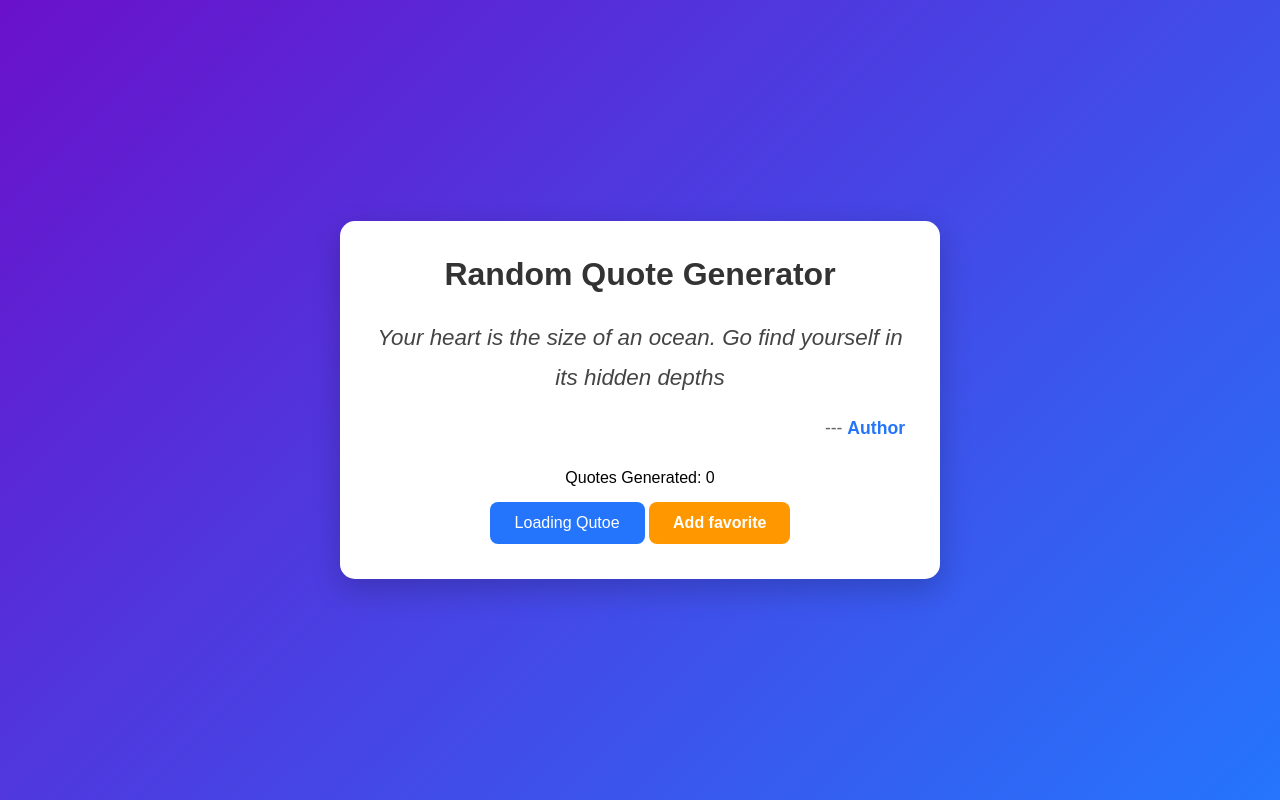
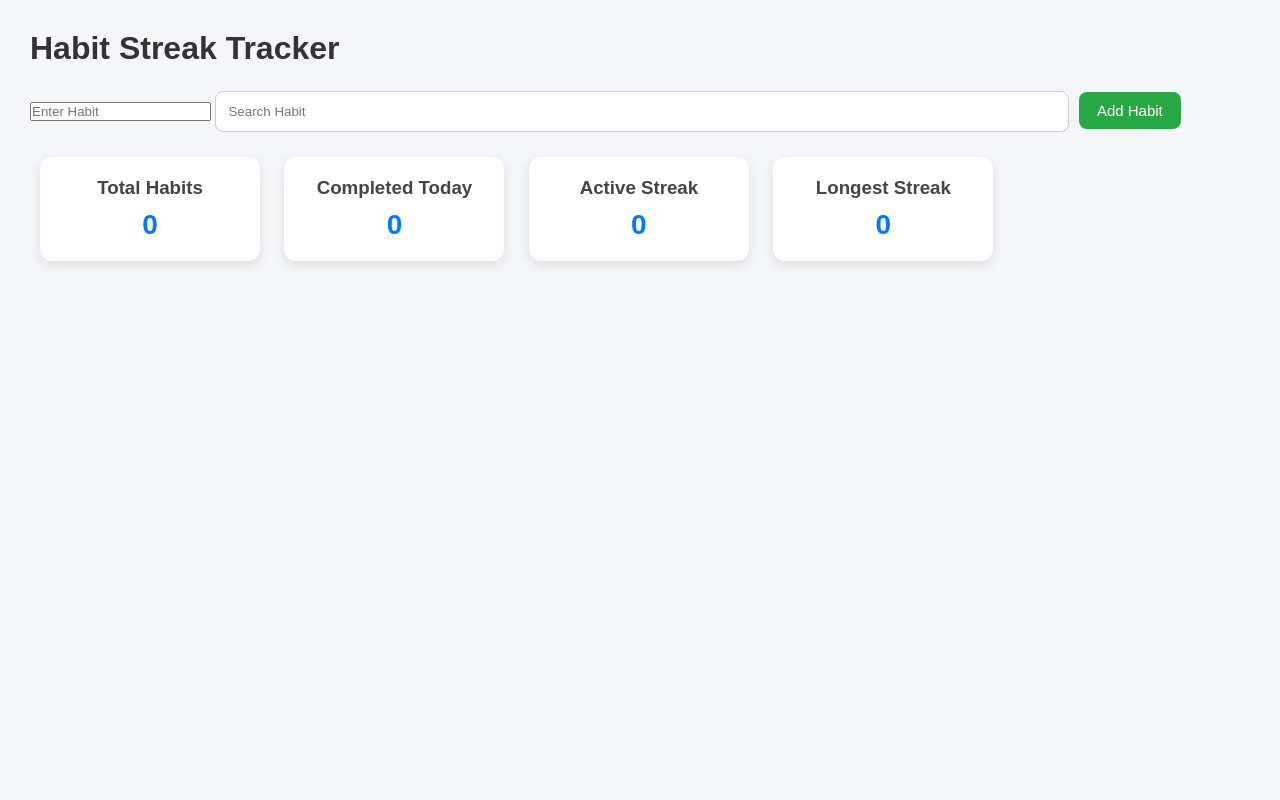
Before and after one commit to vidhimistry621-max/README.md, a PHP site: page / in a window 1280 px wide. Run offline with PHP 8.4, Linux system fonts and the light colour scheme.

Commit message:
Add files via upload
Day 14 - Habit Streak Tracker Completed

```diff
--- a/index.html
+++ b/index.html
@@ -1,28 +1,46 @@
 <!DOCTYPE html>
 <html lang="en">
 <head>
-    <meta charset="UTF-8">
-    <meta name="viewport" content="width=device-width, initial-scale=1.0">
-    <title>Random Quote Generator</title>
-    <link rel ="stylesheet" href="style.css">
+<meta charset="UTF-8">
+<meta name="viewport" content="width=device-width, initial-scale=1.0">
+<title>Habit Streak Tracker</title>
+<link rel="stylesheet" href="style.css">
 </head>
 <body>
-    <div class="Container">
-        <h1>Random Quote Generator </h1>
-        <p class="quote">
-            Your heart is the size of an ocean. Go find yourself in its hidden depths
-        </p>
-        <p class="author">
-            <span>---</span>
-            <span class="Name">Author</span>
-        </p>
-        <p class="counter">Quotes Generated: 0</p>
-        <button class="quote-btn" onclick="getQuote(quoteAPIUrl);">
-            Generate New Quote</button>
 
-            <button class="fav-btn">Add favorite</button>
+<div class="container">
+    <h1>Habit Streak Tracker</h1>
+
+    <input type="text" id="habitInput" placeholder="Enter Habit">
+    <input type="search" class="searchInput" placeholder="Search Habit">
+
+    <button class="addbtn">Add Habit</button>
+
+    <div class="stats">
+        <div class="card">
+            <h3>Total Habits</h3>
+            <p id="totalHabits">0</p>
+        </div>
+
+        <div class="card">
+            <h3>Completed Today</h3>
+            <p id="completedHabits">0</p>
+        </div>
+
+        <div class="card">
+            <h3>Active Streak</h3>
+            <p id="activeStreak">0</p>
+        </div>
+
+        <div class="card">
+            <h3>Longest Streak</h3>
+            <p id="longestStreak">0</p>
+        </div>
     </div>
 
-    <script src ="script.js"></script>
+    <div class="habitList"></div>
+</div>
+
+<script src="script.js"></script>
 </body>
 </html>
--- a/script.js
+++ b/script.js
@@ -1,63 +1,170 @@
-const quote = document.querySelector(".quote");
-const author = document.querySelector(".author");
-const quotebtn = document.querySelector(".quote-btn");
-const favbtn = document.querySelector(".favbtn");
-const counter = document.querySelector(".counter");
+const addBtn = document.querySelector(".addbtn");
+const habitInput = document.getElementById("habitInput");
+const habitList = document.querySelector(".habitList");
+const searchInput = document.querySelector(".searchInput");
 
-let quoteCount = 0;
+let habits =
+JSON.parse(localStorage.getItem("habits")) || [];
 
-const favBtn = document.querySelector(".fav-btn");
+function saveHabits() {
+    localStorage.setItem(
+        "habits",
+        JSON.stringify(habits)
+    );
+}
 
-favBtn.addEventListener("click", () => {
+function updateStats() {
 
-    const quoteText = quote.innerText;
-    const authorText = author.innerText;
+    const totalHabits = habits.length;
 
-    let favorites =
-        JSON.parse(localStorage.getItem("favorites")) || [];
+    const completedHabits =
+    habits.filter(h => h.completed).length;
 
-    favorites.push({
-        quote: quoteText,
-        author: authorText
+    const activeStreak =
+    habits.reduce(
+        (sum,h)=>sum+h.streak,
+        0
+    );
+
+    const longestStreak =
+    Math.max(
+        ...habits.map(
+            h=>h.longestStreak
+        ),
+        0
+    );
+
+    document.getElementById( "totalHabits" ).textContent = totalHabits;
+    document.getElementById( "completedHabits").textContent = completedHabits;
+    document.getElementById("activeStreak").textContent = activeStreak;
+    document.getElementById("longestStreak").textContent = longestStreak;
+}
+    function displayHabits(data = habits) {
+
+    habitList.innerHTML = "";
+
+    data.forEach(habit => {
+
+        let badge = "";
+
+        if(habit.streak >= 5){
+            badge = " Gold";
+        }
+        else if(habit.streak >= 3){
+            badge = "Silver";
+        }
+        else if(habit.streak >= 2){
+            badge = "Bronze";
+        }
+
+        const div = document.createElement("div");
+
+        div.classList.add("habitCard");
+
+        div.innerHTML = `<h3>${habit.name}</h3>
+
+        <p> Streak: ${habit.streak}</p>
+
+        <p>${badge}</p>
+
+        <button onclick="completeHabit(${habit.id})">Complete</button>
+
+        <button onclick="deleteHabit(${habit.id})">Delete</button>
+        `;
+
+        habitList.appendChild(div);
+    });
+}
+
+     addBtn.addEventListener("click", () => {
+
+    const name =habitInput.value.trim();
+
+    if(!name){
+        alert("Enter Habit Name");
+        return;
+    }
+
+    habits.push({
+        id: Date.now(),
+        name,
+        completed:false,
+        streak:0,
+        longestStreak:0,
+        lastCompleted:null
     });
 
-    localStorage.setItem(
-        "favorites",
-        JSON.stringify(favorites)
+    habitInput.value = "";
+
+    saveHabits();
+    displayHabits();
+    updateStats();
+});
+
+function completeHabit(id){
+
+    const today =
+    new Date().toDateString();
+
+    habits = habits.map(habit => {
+
+        if(habit.id === id){
+
+            if(
+                habit.lastCompleted !== today
+            ){
+
+                habit.completed = true;
+
+                habit.streak++;
+
+                habit.lastCompleted =
+                today;
+
+                if(
+                    habit.streak >
+                    habit.longestStreak
+                ){
+                    habit.longestStreak =
+                    habit.streak;
+                }
+            }
+        }
+
+        return habit;
+    });
+
+    saveHabits();
+    displayHabits();
+    updateStats();
+}
+
+function deleteHabit(id){
+
+    habits =habits.filter( habit => habit.id !== id
     );
 
-    alert("add favorite !");
-});
+    saveHabits();
+    displayHabits();
+    updateStats();
+}
 
-quotebtn.innerHTML= '<i class="fa-solid fa-spinner fa-spin"></i>Loading Qutoe';
+ searchInput.addEventListener("input",() => {
 
-const quoteAPIUrl ="https://dummyjson.com/quotes"
+        const value =
+        searchInput.value
+        .toLowerCase();
 
-const getQuote = async (apiUrl )=>{
-    const result = await fetch(apiUrl);
-    const data = await result.json();
+        const filtered =
+        habits.filter(habit =>
+            habit.name
+            .toLowerCase()
+            .includes(value)
+        );
 
-    const randomIndex = Math.floor(
-        Math.random() *data.quotes.length
-    );
+        displayHabits(filtered);
+    }
+);
 
-    const randomQuote = data.quotes[ randomIndex];
-
-    quote.innerText = randomQuote.quote;
-    author.innerText = randomQuote.author;
-
-     quoteCount++;
-     counter.innerText =
-        `Quotes Generated: ${quoteCount}`;
-
-
-    quotebtn.innerHTML ="Get new Quote";
-
-     console.log({
-     id: randomQuote.id,
-     quote: randomQuote.quote,
-     author: randomQuote.author
-});
-};
-
-getQuote(quoteAPIUrl);
+displayHabits();
+updateStats();
--- a/style.css
+++ b/style.css
@@ -1,94 +1,128 @@
 *{
-    margin: 0;
-    padding: 0;
-    box-sizing: border-box;
-    font-family: Arial, Helvetica, sans-serif;
+    margin:0;
+    padding:0;
+    box-sizing:border-box;
+    font-family:Arial, Helvetica, sans-serif;
 }
 
 body{
-    min-height: 100vh;
-    display: flex;
-    justify-content: center;
-    align-items: center;
-    background: linear-gradient(135deg, #6a11cb, #2575fc);
-    padding: 20px;
+    background:#f4f6f9;
+    padding:30px;
 }
 
 .Container{
-    width: 100%;
-    max-width: 600px;
-    background-color: white;
-    padding: 35px;
-    border-radius: 15px;
-    text-align: center;
-    box-shadow: 0 10px 30px rgba(0,0,0,0.2);
+    background:white;
+    padding:25px;
+    border-radius:15px;
+    text-align:center;
+    box-shadow:0 4px 15px rgba(0,0,0,0.1);
+    margin-bottom:30px;
 }
 
-.Container h1{
-    margin-bottom: 25px;
-    color: #333;
-    font-size: 2rem;
+h1{
+    margin-bottom:20px;
+    color:#333;
 }
 
-.quote{
-    font-size: 1.4rem;
-    line-height: 1.8;
-    color: #444;
-    margin-bottom: 20px;
-    font-style: italic;
+.searchInput{
+    width:70%;
+    padding:12px;
+    border:1px solid #ccc;
+    border-radius:8px;
+    margin-bottom:15px;
 }
 
-.author{
-    text-align: right;
-    margin-bottom: 30px;
-    color: #666;
-    font-size: 1.1rem;
+button{
+    padding:10px 18px;
+    border:none;
+    border-radius:8px;
+    cursor:pointer;
+    margin:5px;
+    font-size:15px;
+    transition:0.3s;
 }
 
-.Name{
-    font-weight: bold;
-    color: #2575fc;
+.addbtn{
+    background:#28a745;
+    color:white;
 }
 
-.quote-btn{
-    border: none;
-    outline: none;
-    padding: 12px 25px;
-    background-color: #2575fc;
-    color: white;
-    font-size: 1rem;
-    border-radius: 8px;
-    cursor: pointer;
-    transition: 0.3s ease;
+.addbtn:hover{
+    background:#218838;
 }
 
-.quote-btn:hover{
-    transform: translateY(-3px);
-    box-shadow: 0 5px 15px rgba(37,117,252,0.4);
+.compbtn{
+    background:#007bff;
+    color:white;
 }
 
-.quote-btn:active{
-    transform: scale(0.98);
-}
-.fav-btn{
-    padding: 12px 24px;
-    border: none;
-    outline: none;
-    background-color: #ff9800;
-    color: white;
-    font-size: 16px;
-    font-weight: 600;
-    border-radius: 8px;
-    cursor: pointer;
-    transition: 0.3s ease;
-    margin-top: 15px;
+.compbtn:hover{
+    background:#0069d9;
 }
 
-.fav-btn:hover{
-    background-color: #f57c00;
-    transform: translateY(-2px);
+.delbtn{
+    background:#dc3545;
+    color:white;
 }
 
-.fav-btn:active{
-    transform: scale(0.95);
+.delbtn:hover{
+    background:#c82333;
 }
+
+.counter{
+    margin-top:15px;
+    font-size:18px;
+    font-weight:bold;
+    color:#444;
+}
+
+.habitList{
+    display:grid;
+    grid-template-columns:repeat(auto-fit,minmax(250px,1fr));
+    gap:20px;
+    margin-bottom:30px;
+}
+
+.habitCard{
+    background:white;
+    padding:20px;
+    border-radius:12px;
+    box-shadow:0 4px 12px rgba(0,0,0,0.1);
+}
+
+.habitCard h3{
+    margin-bottom:10px;
+    color:#222;
+}
+
+.habitCard p{
+    margin-bottom:15px;
+    font-size:18px;
+    font-weight:bold;
+}
+
+.habitCard button{
+    margin-right:8px;
+}
+
+.card{
+    display:inline-block;
+    width:220px;
+    background:white;
+    padding:20px;
+    margin:10px;
+    text-align:center;
+    border-radius:12px;
+    box-shadow:0 4px 12px rgba(0,0,0,0.1);
+}
+
+.card h3{
+    margin-bottom:10px;
+    color:#444;
+}
+
+.card p{
+    font-size:28px;
+    font-weight:bold;
+    color:#007bff;
+}
```
